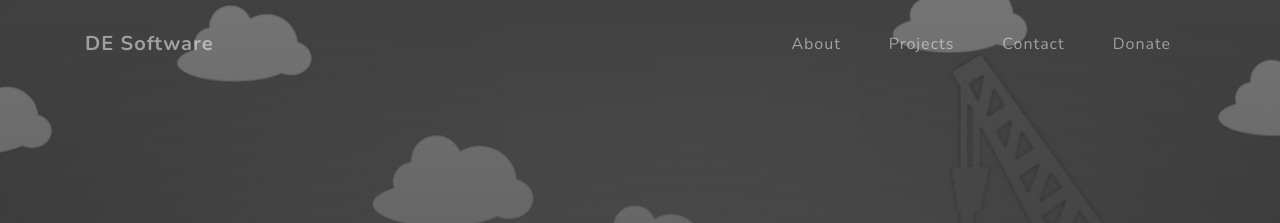
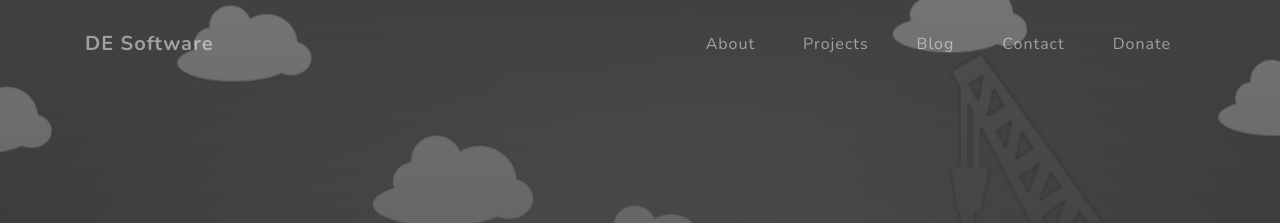
Before and after one commit to Orionthestarhog/de-software.github.io, a Jekyll site: the page index.html, which Jekyll copies as it is, in a window 1280 px wide. Shown: the top 223 px of the page. Built offline with Jekyll 4.4.1, drawn with Linux system fonts in a browser that asks for light colours; Markdown is read by kramdown in place of the engine named in the settings.

Commit message:
Update index.html

```diff
--- a/index.html
+++ b/index.html
@@ -57,6 +57,9 @@
             </li>
             <li class="nav-item">
               <a class="nav-link js-scroll-trigger" href="#projects">Projects</a>
+            </li>
+            <li class="nav-item">
+              <a class="nav-link js-scroll-trigger" href="blog">Blog</a>
             </li>
             <li class="nav-item">
               <a class="nav-link js-scroll-trigger" href="#contact">Contact</a>
```
